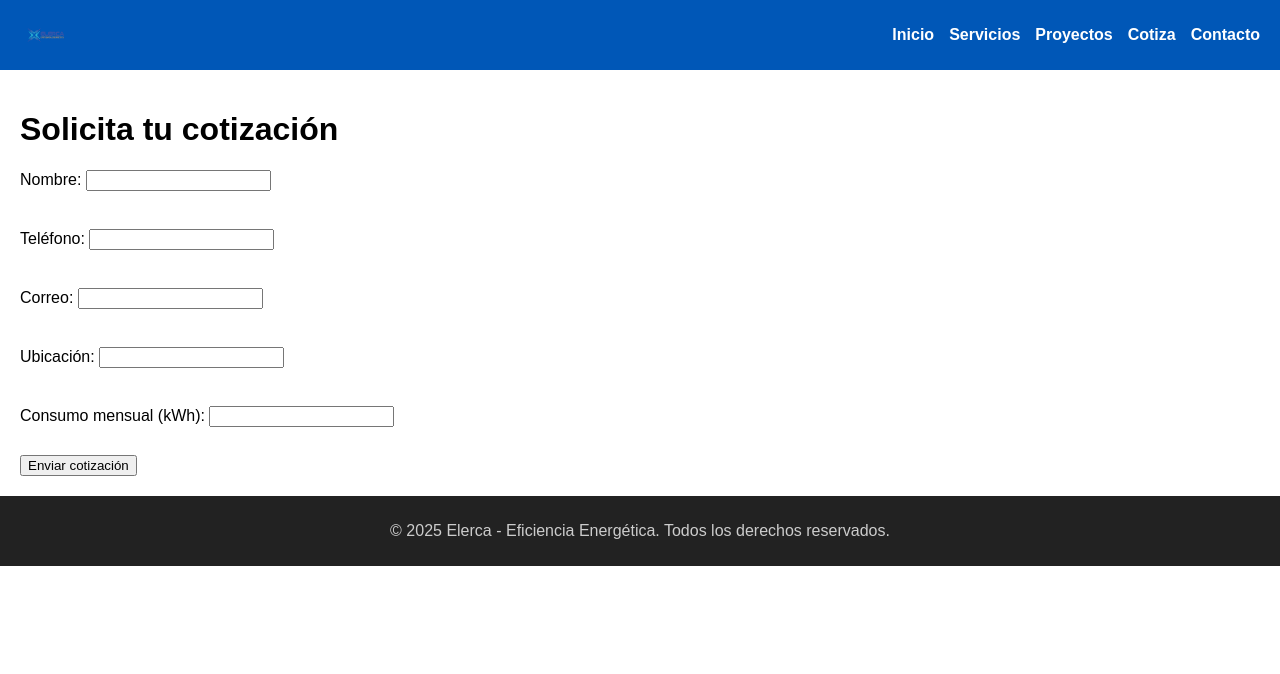
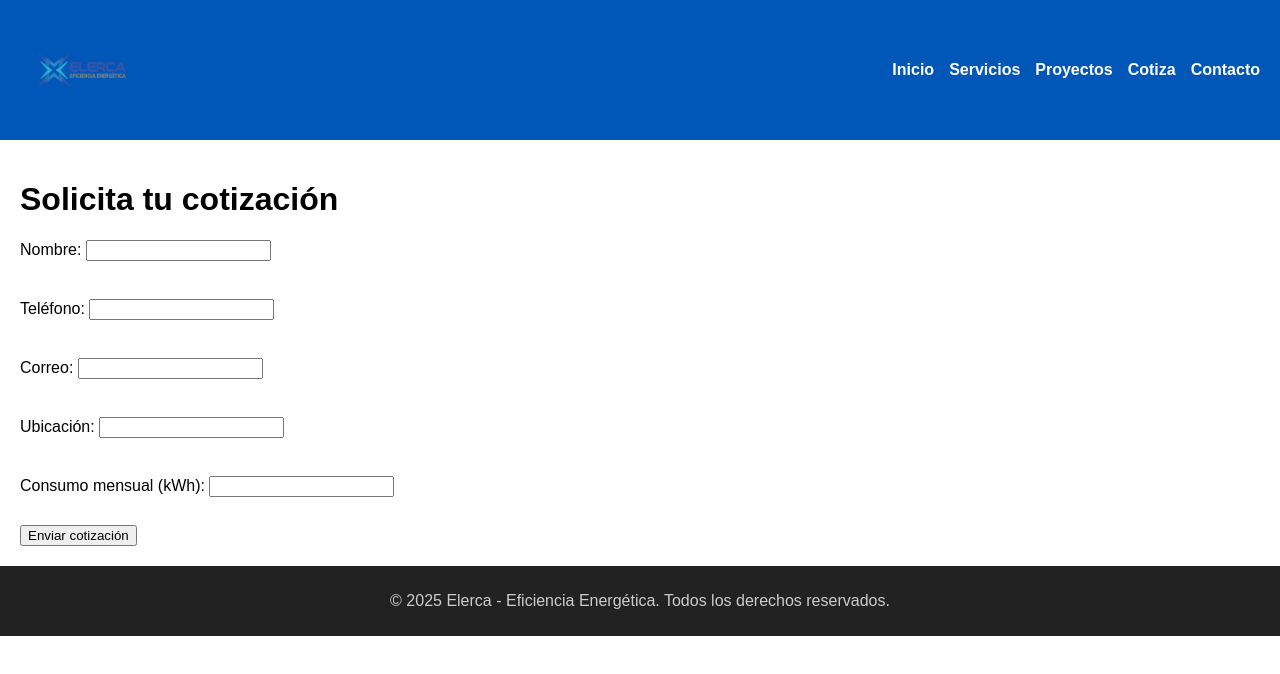
Before and after one commit to ELERCA/elerca-website, a plain HTML site: page cotiza.html in a window 1280 px wide. Drawn offline with Linux system fonts and the light colour scheme.

Commit message:
Modificaciones codigo styles

```diff
--- a/styles.css
+++ b/styles.css
@@ -13,7 +13,9 @@ header {
     padding: 10px 20px;
 }
 .logo {
-    height: 50px;
+    height: 120px; /* puedes ajustar esto a 150px, 180px, etc. */
+    width: auto;   /* esto hace que el ancho se ajuste automáticamente */
+    margin-right: 20px;
 }
 nav ul {
     list-style: none;
```
Also changed, not shown: index.html (+1 -1 lines).
